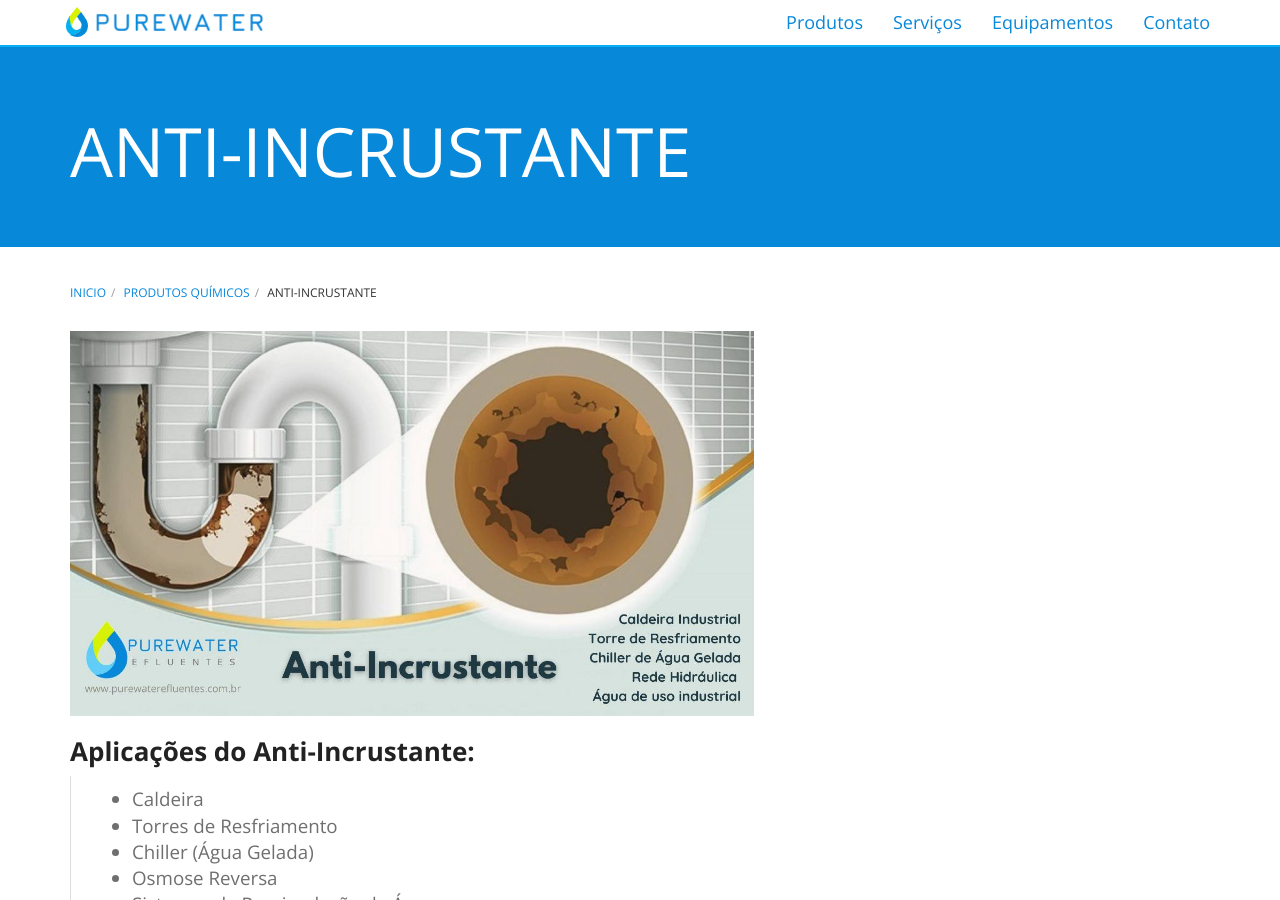
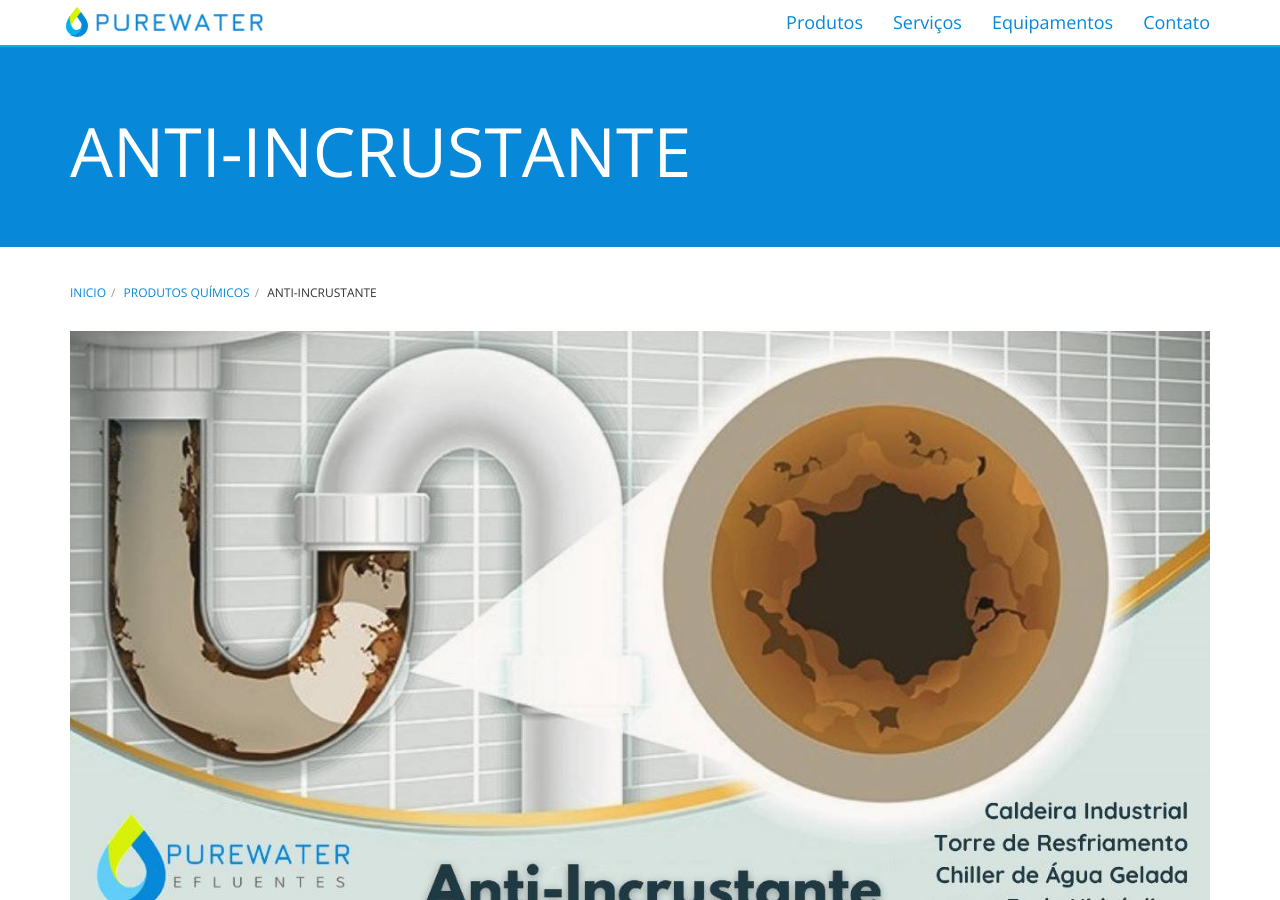
Before and after one commit to purewaterefluentes/purewaterefluentes.github.io, a Jekyll site: the page built from produtos/anti-incrustante.md, in a window 1280 px wide and 900 px high. Built offline with Jekyll 4.4.1, drawn with Linux system fonts in a browser that asks for light colours; nearby versions of some CDN libraries; library files that are not in the unit come from our copies.

Commit message:
Update anti-incrustante.md

```diff
--- a/produtos/anti-incrustante.md
+++ b/produtos/anti-incrustante.md
@@ -5,7 +5,7 @@
 Subtitle: Inibidor de Incrustação para tratamento de água
 ---
 <figure class="figure">
-  <img src="../../website/images/anti-incrustante_agua_caldeira_torre_resfriamento.jpg" class="figure-img img-fluid rounded" alt="Anti-Incrustante para caldeira e torre de resfriamento" style="max-width: 60%;" >
+  <img src="../../website/images/anti-incrustante_agua_caldeira_torre_resfriamento.jpg" class="figure-img img-fluid rounded" alt="Anti-Incrustante para caldeira e torre de resfriamento" style="max-width: 100%;" >
 </figure>
 
 ### **Aplicações do Anti-Incrustante:**
```
